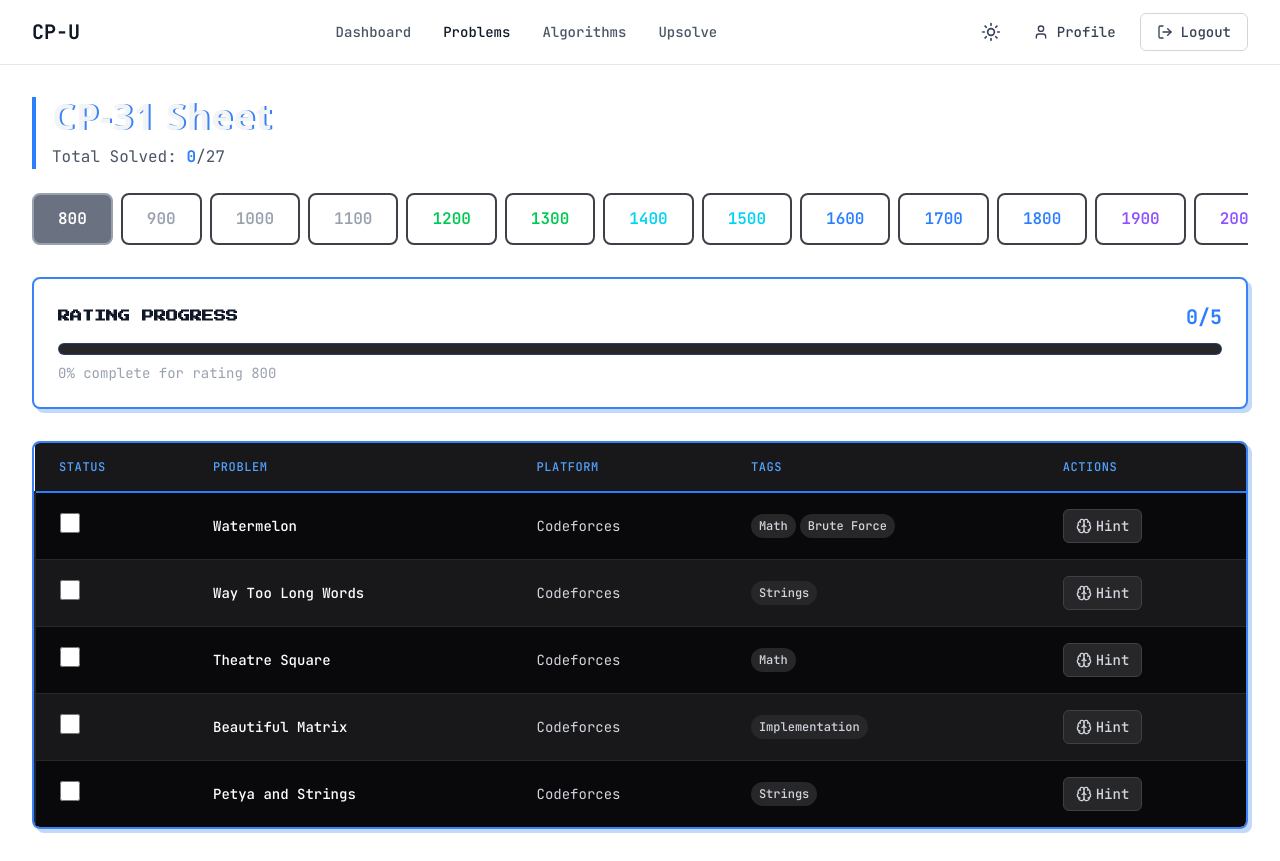
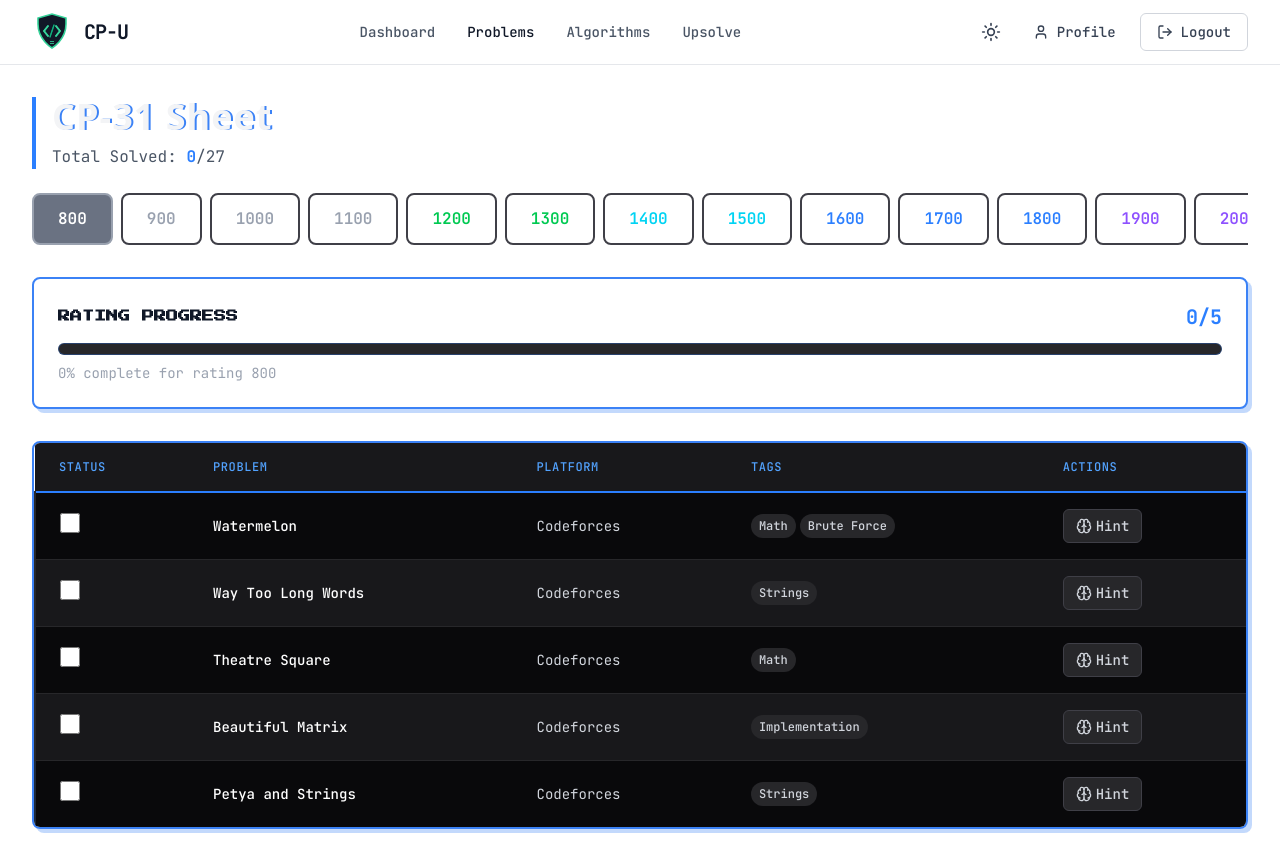
Before and after one commit to aristoncodes/CP-U, a Next.js app in the folder client/: page /problems in a window 1280 px wide. Built offline with nearby package versions, Linux system fonts and the light colour scheme; no server answers; sample sign-in values are in the browser's storage; a web font is replaced by a local one.

Commit message:
Add Code Shield Logo

```diff
--- /dev/null
+++ b/client/components/Logo.js
@@ -0,0 +1,39 @@
+import React from 'react';
+
+export default function Logo({ className = "w-10 h-10" }) {
+    return (
+        <svg
+            viewBox="0 0 200 200"
+            fill="none"
+            xmlns="http://www.w3.org/2000/svg"
+            className={className}
+        >
+            {/* Glow Filter */}
+            <defs>
+                <filter id="glow" x="-20%" y="-20%" width="140%" height="140%">
+                    <feGaussianBlur stdDeviation="3" result="blur" />
+                    <feComposite in="SourceGraphic" in2="blur" operator="over" />
+                </filter>
+                <linearGradient id="shieldGrad" x1="100" y1="0" x2="100" y2="200">
+                    <stop offset="0%" stopColor="#34D399" />
+                    <stop offset="100%" stopColor="#059669" />
+                </linearGradient>
+            </defs>
+
+            {/* Shield Base */}
+            <path d="M100 180C100 180 170 140 170 60V30L100 10L30 30V60C30 140 100 180 100 180Z"
+                stroke="url(#shieldGrad)" strokeWidth="8" fill="#111827" />
+
+            {/* Inner Pixelated Brackets */}
+            <g filter="url(#glow)">
+                <path d="M80 70 L60 95 L80 120" stroke="#34D399" strokeWidth="8" strokeLinecap="round" strokeLinejoin="round" />
+                <path d="M120 70 L140 95 L120 120" stroke="#34D399" strokeWidth="8" strokeLinecap="round" strokeLinejoin="round" />
+                <path d="M90 125 L110 65" stroke="#10B981" strokeWidth="6" strokeLinecap="round" strokeOpacity="0.8" />
+            </g>
+
+            {/* CPU Pins Detail */}
+            <rect x="90" y="145" width="20" height="4" fill="#34D399" />
+            <rect x="90" y="155" width="20" height="4" fill="#34D399" />
+        </svg>
+    );
+}
--- a/client/components/Navbar.js
+++ b/client/components/Navbar.js
@@ -5,6 +5,7 @@ import { usePathname, useRouter } from 'next/navigation';
 import { LogOut, User, Moon, Sun } from 'lucide-react';
 import { useState, useEffect } from 'react';
 import { useTheme } from '../context/ThemeContext';
+import Logo from './Logo';
 
 export default function Navbar() {
     const pathname = usePathname();
@@ -44,8 +45,9 @@ export default function Navbar() {
             <div className="mx-auto max-w-7xl px-4 sm:px-6 lg:px-8">
                 <div className="flex h-16 items-center justify-between">
                     {/* Logo */}
-                    <Link href={isAuthenticated ? '/dashboard' : '/'} className="flex items-center">
-                        <span className="text-xl font-bold text-gray-900 dark:text-white">CP-U</span>
+                    <Link href={isAuthenticated ? '/dashboard' : '/'} className="flex items-center gap-3 group">
+                        <Logo className="w-10 h-10 transition-transform group-hover:scale-110" />
+                        <span className="text-xl font-bold text-gray-900 dark:text-white font-mono tracking-tighter">CP-U</span>
                     </Link>
 
                     {/* Navigation Links */}
```
